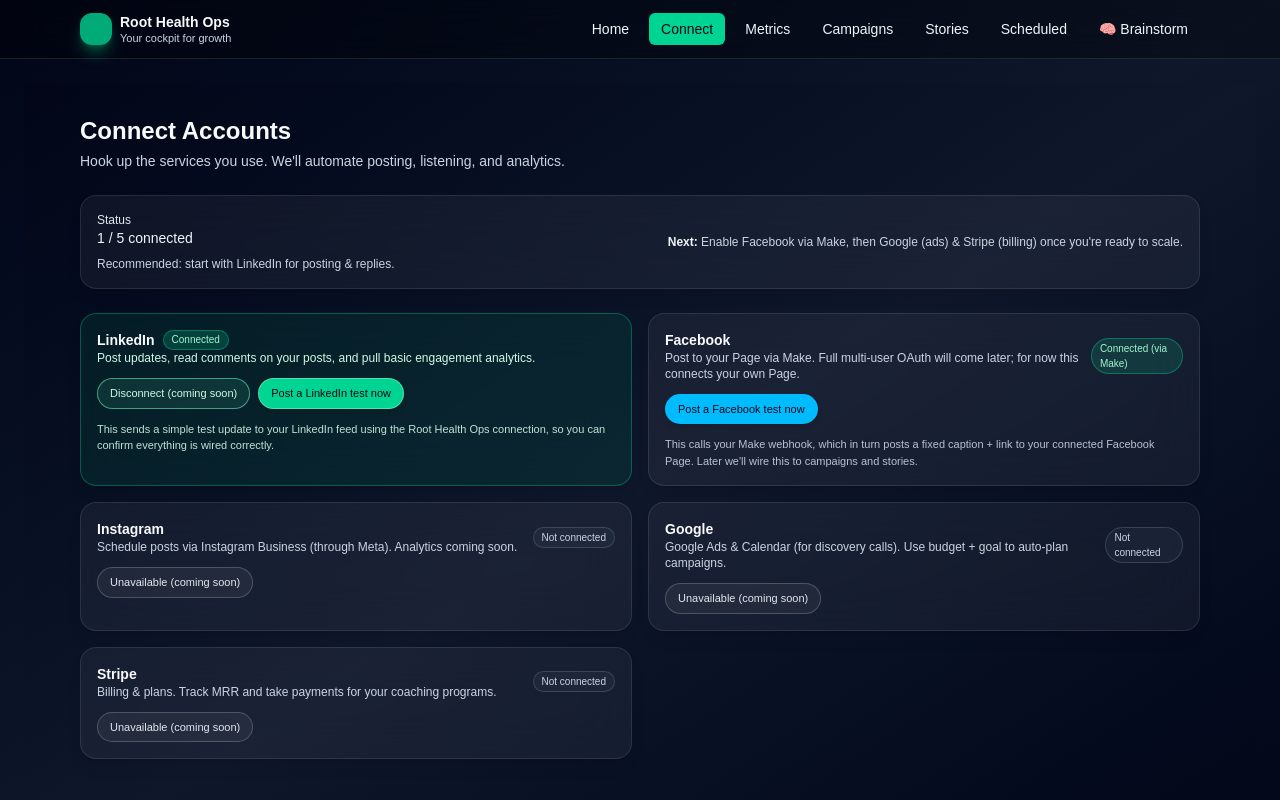
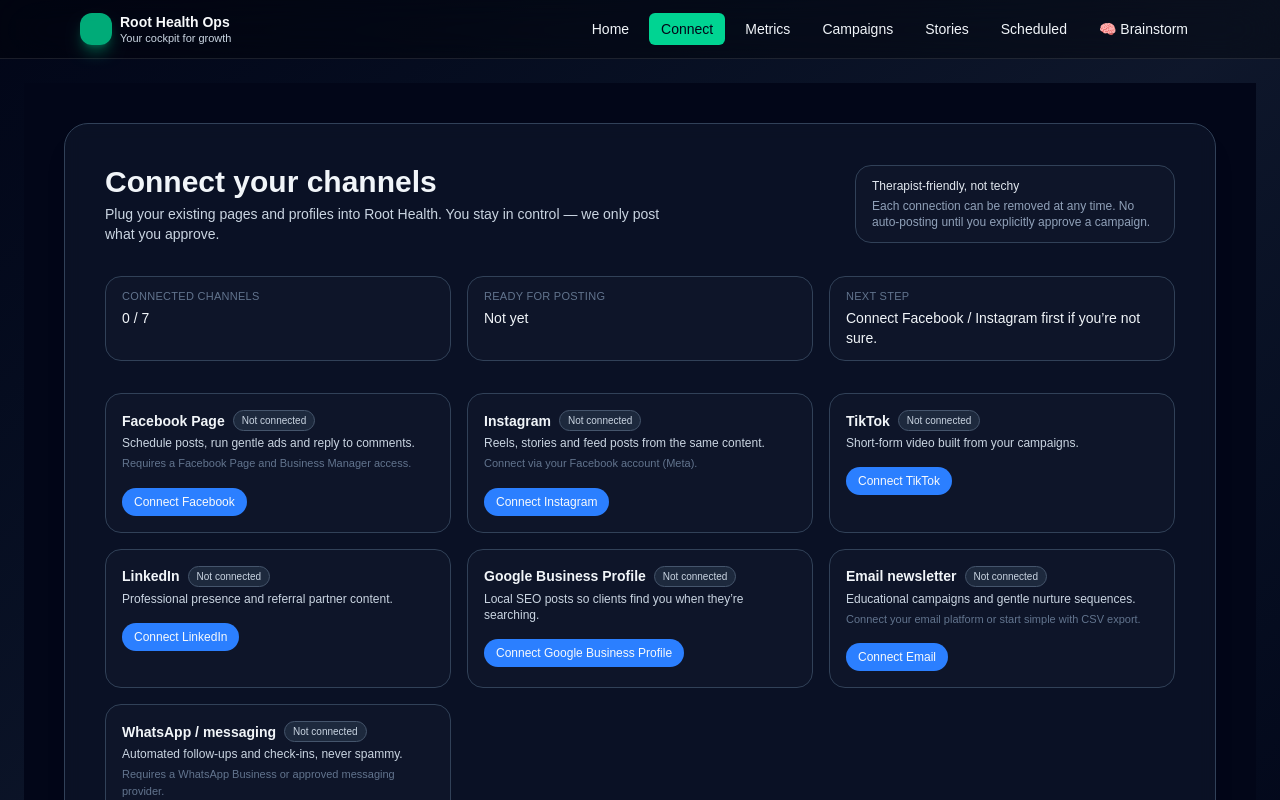
Before and after one commit to Hypnohippy/root-health-ops-dashboard1, a Next.js app: page /dashboard/connect in a window 1280 px wide. Shown: the top 800 px of the page. Built offline with nearby package versions, Linux system fonts and the light colour scheme.

Commit message:
Update page.tsx

```diff
--- a/app/dashboard/connect/page.tsx
+++ b/app/dashboard/connect/page.tsx
@@ -1,256 +1,345 @@
+// app/connect/page.tsx
 "use client";
 
 import React, { useState } from "react";
 
+type ProviderId =
+  | "facebook"
+  | "instagram"
+  | "tiktok"
+  | "linkedin"
+  | "google"
+  | "email"
+  | "whatsapp";
+
+type ConnectionStatus = "connected" | "disconnected" | "pending";
+
+type Provider = {
+  id: ProviderId;
+  name: string;
+  label: string;
+  description: string;
+  hint?: string;
+  status: ConnectionStatus;
+  accountName?: string;
+  lastSync?: string;
+};
+
+const initialProviders: Provider[] = [
+  {
+    id: "facebook",
+    name: "Facebook",
+    label: "Facebook Page",
+    description: "Schedule posts, run gentle ads and reply to comments.",
+    hint: "Requires a Facebook Page and Business Manager access.",
+    status: "disconnected",
+  },
+  {
+    id: "instagram",
+    name: "Instagram",
+    label: "Instagram",
+    description: "Reels, stories and feed posts from the same content.",
+    hint: "Connect via your Facebook account (Meta).",
+    status: "disconnected",
+  },
+  {
+    id: "tiktok",
+    name: "TikTok",
+    label: "TikTok",
+    description: "Short-form video built from your campaigns.",
+    status: "disconnected",
+  },
+  {
+    id: "linkedin",
+    name: "LinkedIn",
+    label: "LinkedIn",
+    description: "Professional presence and referral partner content.",
+    status: "disconnected",
+  },
+  {
+    id: "google",
+    name: "Google Business Profile",
+    label: "Google Business Profile",
+    description: "Local SEO posts so clients find you when they’re searching.",
+    status: "disconnected",
+  },
+  {
+    id: "email",
+    name: "Email",
+    label: "Email newsletter",
+    description: "Educational campaigns and gentle nurture sequences.",
+    hint: "Connect your email platform or start simple with CSV export.",
+    status: "disconnected",
+  },
+  {
+    id: "whatsapp",
+    name: "WhatsApp",
+    label: "WhatsApp / messaging",
+    description: "Automated follow-ups and check-ins, never spammy.",
+    hint: "Requires a WhatsApp Business or approved messaging provider.",
+    status: "disconnected",
+  },
+];
+
+// 👉 TODO: update these URLs to your real OAuth / Make / API entrypoints
+const connectUrls: Record<ProviderId, string> = {
+  facebook: "/api/oauth/facebook/start",
+  instagram: "/api/oauth/instagram/start",
+  tiktok: "/api/oauth/tiktok/start",
+  linkedin: "/api/oauth/linkedin/start",
+  google: "/api/oauth/google/start",
+  email: "/connect/email/setup",
+  whatsapp: "/api/oauth/whatsapp/start",
+};
+
 export default function ConnectPage() {
-  const [message, setMessage] = useState<string | null>(null);
-  const [error, setError] = useState<string | null>(null);
-  const [testingLinkedIn, setTestingLinkedIn] = useState(false);
-  const [testingFacebook, setTestingFacebook] = useState(false);
+  const [providers, setProviders] = useState<Provider[]>(initialProviders);
+  const [busyProvider, setBusyProvider] = useState<ProviderId | null>(null);
 
-  async function postLinkedInTest() {
-    try {
-      setTestingLinkedIn(true);
-      setMessage(null);
-      setError(null);
+  const handleConnectClick = (provider: Provider) => {
+    const url = connectUrls[provider.id];
 
-      const res = await fetch("/api/linkedin/post", {
-        method: "POST",
-        headers: { "Content-Type": "application/json" },
-        body: JSON.stringify({
-          text:
-            "Testing Root Health Ops LinkedIn connection – posted from the Connect page 🌱",
-        }),
-      });
-
-      const data = await res.json();
-      if (!res.ok) {
-        setError(data.error || "Failed to post to LinkedIn.");
+    if (!url || url === "#") {
+      // Safe fallback until backend is wired
+      alert(
+        `Connection flow for ${provider.label} is not wired yet.\n\nUpdate connectUrls[ "${provider.id}" ] in app/connect/page.tsx to your real auth URL when ready.`
+      );
       return;
     }
 
-      setMessage("Posted a test update to LinkedIn successfully 🟢");
-    } catch (e: any) {
-      setError(e?.message || "Unknown error posting to LinkedIn.");
-    } finally {
-      setTestingLinkedIn(false);
-    }
-  }
+    setBusyProvider(provider.id);
+    // In real life this will bounce them into Meta/TikTok/LinkedIn/etc:
+    window.location.href = url;
+  };
 
-  async function postFacebookTest() {
-    try {
-      setTestingFacebook(true);
-      setMessage(null);
-      setError(null);
-
-      const res = await fetch("/api/facebook/post", {
-        method: "POST",
-        headers: { "Content-Type": "application/json" },
-      });
-
-      const data = await res.json();
-      if (!res.ok) {
-        setError(data.error || "Failed to trigger Facebook posting.");
+  const handleDisconnectClick = (provider: Provider) => {
+    // 👉 TODO: call your backend to revoke tokens / mark disconnected
+    // For now we just update local state so the UI feels snappy.
+    if (!confirm(`Disconnect ${provider.label}? Root Health will stop posting to it.`)) {
       return;
     }
 
-      setMessage("Told Make to post a test update to Facebook 🟢");
-    } catch (e: any) {
-      setError(e?.message || "Unknown error posting to Facebook.");
-    } finally {
-      setTestingFacebook(false);
+    setProviders((prev) =>
+      prev.map((p) =>
+        p.id === provider.id
+          ? {
+              ...p,
+              status: "disconnected",
+              accountName: undefined,
+              lastSync: undefined,
             }
-  }
+          : p
+      )
+    );
+  };
+
+  const handleTestClick = (provider: Provider) => {
+    // 👉 TODO: call a simple /api/connect/test?provider=... endpoint
+    alert(`We’ll add a real connection test for ${provider.label} here later.`);
+  };
 
   return (
-    <div className="min-h-screen bg-gradient-to-br from-slate-950 via-slate-900 to-slate-950 text-slate-50">
-      <div className="mx-auto max-w-6xl px-4 py-8 space-y-6">
-        <header className="space-y-1">
-          <h1 className="text-2xl font-semibold">Connect Accounts</h1>
-          <p className="text-sm text-slate-300">
-            Hook up the services you use. We&apos;ll automate posting, listening,
-            and analytics.
+    <div className="min-h-screen bg-slate-950 text-slate-100 flex items-center justify-center px-4 py-10">
+      <div className="w-full max-w-6xl bg-slate-900/70 border border-slate-700 rounded-3xl shadow-xl p-6 md:p-10 backdrop-blur">
+        {/* Header */}
+        <header className="flex flex-col md:flex-row md:items-center md:justify-between gap-4 mb-8">
+          <div>
+            <h1 className="text-2xl md:text-3xl font-semibold">
+              Connect your channels
+            </h1>
+            <p className="text-sm text-slate-300 mt-1 max-w-xl">
+              Plug your existing pages and profiles into Root Health. You stay
+              in control — we only post what you approve.
             </p>
+          </div>
+          <div className="text-xs text-slate-400 bg-slate-900/80 border border-slate-700 rounded-2xl px-4 py-3 max-w-xs">
+            <p className="font-medium text-slate-200 mb-1">
+              Therapist-friendly, not techy
+            </p>
+            <p>
+              Each connection can be removed at any time. No auto-posting until
+              you explicitly approve a campaign.
+            </p>
+          </div>
         </header>
 
-        {(message || error) && (
-          <div className="space-y-2">
-            {message && (
-              <div className="rounded-lg border border-emerald-400/40 bg-emerald-500/10 px-3 py-2 text-sm text-emerald-200">
-                {message}
-              </div>
-            )}
-            {error && (
-              <div className="rounded-lg border border-red-400/40 bg-red-500/10 px-3 py-2 text-sm text-red-200">
-                {error}
-              </div>
-            )}
-          </div>
-        )}
-
-        {/* Summary panel */}
-        <section className="rounded-2xl border border-white/10 bg-white/5 backdrop-blur-xl p-4 shadow-lg flex flex-col gap-4 sm:flex-row sm:items-center sm:justify-between">
-          <div>
-            <p className="text-xs font-medium text-slate-200">Status</p>
-            <p className="text-sm text-slate-100">1 / 5 connected</p>
-            <p className="mt-2 text-xs text-slate-300">
-              Recommended: start with LinkedIn for posting & replies.
-            </p>
-          </div>
-          <div className="text-xs text-slate-300 space-y-1">
-            <p>
-              <span className="font-semibold text-slate-100">Next:</span> Enable
-              Facebook via Make, then Google (ads) & Stripe (billing) once
-              you&apos;re ready to scale.
-            </p>
-          </div>
+        {/* Quick summary row */}
+        <section className="grid gap-4 md:grid-cols-3 mb-8 text-sm">
+          <SummaryCard
+            label="Connected channels"
+            value={`${providers.filter((p) => p.status === "connected").length} / ${
+              providers.length
+            }`}
+          />
+          <SummaryCard
+            label="Ready for posting"
+            value={
+              providers.filter((p) => p.status === "connected").length > 0
+                ? "Yes — at least one"
+                : "Not yet"
+            }
+          />
+          <SummaryCard
+            label="Next step"
+            value="Connect Facebook / Instagram first if you’re not sure."
+          />
         </section>
 
-        {/* Services grid */}
-        <div className="grid gap-4 md:grid-cols-2">
-          {/* LinkedIn card */}
-          <section className="rounded-2xl border border-emerald-500/40 bg-emerald-500/10 backdrop-blur-xl p-4 shadow-lg space-y-3">
-            <div className="flex items-center justify-between gap-2">
-              <div>
-                <h2 className="text-sm font-semibold flex items-center gap-2">
-                  LinkedIn
-                  <span className="inline-flex items-center rounded-full bg-emerald-400/20 px-2 py-0.5 text-[10px] font-medium text-emerald-200 border border-emerald-400/40">
-                    Connected
-                  </span>
-                </h2>
-                <p className="text-xs text-emerald-100">
-                  Post updates, read comments on your posts, and pull basic
-                  engagement analytics.
-                </p>
-              </div>
-            </div>
-
-            <div className="flex flex-wrap gap-2">
-              <button
-                type="button"
-                disabled
-                className="inline-flex items-center rounded-full border border-emerald-300/60 bg-emerald-300/10 px-3 py-1.5 text-[11px] font-medium text-emerald-100 cursor-default"
-              >
-                Disconnect (coming soon)
-              </button>
-              <button
-                type="button"
-                onClick={postLinkedInTest}
-                disabled={testingLinkedIn}
-                className="inline-flex items-center rounded-full border border-emerald-300/80 bg-emerald-400 px-3 py-1.5 text-[11px] font-medium text-slate-950 shadow-md hover:bg-emerald-300 disabled:opacity-60"
-              >
-                {testingLinkedIn ? "Posting..." : "Post a LinkedIn test now"}
-              </button>
-            </div>
-
-            <p className="text-[11px] text-emerald-100/90">
-              This sends a simple test update to your LinkedIn feed using the
-              Root Health Ops connection, so you can confirm everything is wired
-              correctly.
-            </p>
+        {/* Providers grid */}
+        <section className="grid gap-4 md:grid-cols-2 lg:grid-cols-3">
+          {providers.map((provider) => (
+            <ProviderCard
+              key={provider.id}
+              provider={provider}
+              busy={busyProvider === provider.id}
+              onConnect={() => handleConnectClick(provider)}
+              onDisconnect={() => handleDisconnectClick(provider)}
+              onTest={() => handleTestClick(provider)}
+            />
+          ))}
         </section>
 
-          {/* Facebook card */}
-          <section className="rounded-2xl border border-white/10 bg-white/5 backdrop-blur-xl p-4 shadow-lg space-y-3">
-            <div className="flex items-center justify-between gap-2">
-              <div>
-                <h2 className="text-sm font-semibold">Facebook</h2>
-                <p className="text-xs text-slate-300">
-                  Post to your Page via Make. Full multi-user OAuth will come
-                  later; for now this connects your own Page.
+        {/* Footer */}
+        <footer className="mt-8 flex flex-col md:flex-row md:items-center md:justify-between gap-3 text-xs text-slate-400">
+          <p>
+            Need help connecting something? Your Root Health Ops workspace can
+            be fully guided on a call — no tech knowledge required.
           </p>
-              </div>
-              <span className="inline-flex items-center rounded-full bg-emerald-400/15 px-2 py-0.5 text-[10px] font-medium text-emerald-200 border border-emerald-400/40">
-                Connected (via Make)
-              </span>
-            </div>
-            <div className="flex flex-wrap gap-2">
-              <button
-                type="button"
-                onClick={postFacebookTest}
-                disabled={testingFacebook}
-                className="inline-flex items-center rounded-full border border-sky-400/80 bg-sky-400 px-3 py-1.5 text-[11px] font-medium text-slate-950 shadow-md hover:bg-sky-300 disabled:opacity-60"
-              >
-                {testingFacebook ? "Posting..." : "Post a Facebook test now"}
-              </button>
-            </div>
-            <p className="text-[11px] text-slate-300/90">
-              This calls your Make webhook, which in turn posts a fixed caption +
-              link to your connected Facebook Page. Later we&apos;ll wire this
-              to campaigns and stories.
+          <p className="text-slate-500">
+            Tip: Start with Facebook & Instagram, then add others over time.
           </p>
-          </section>
-
-          {/* Instagram card */}
-          <section className="rounded-2xl border border-white/10 bg-white/5 backdrop-blur-xl p-4 shadow-lg space-y-3">
-            <div className="flex items-center justify-between gap-2">
-              <div>
-                <h2 className="text-sm font-semibold">Instagram</h2>
-                <p className="text-xs text-slate-300">
-                  Schedule posts via Instagram Business (through Meta). Analytics
-                  coming soon.
-                </p>
-              </div>
-              <span className="inline-flex items-center rounded-full bg-slate-500/10 px-2 py-0.5 text-[10px] font-medium text-slate-300 border border-slate-500/40">
-                Not connected
-              </span>
-            </div>
-            <button
-              type="button"
-              disabled
-              className="inline-flex items-center rounded-full border border-white/20 bg-white/5 px-3 py-1.5 text-[11px] font-medium text-slate-200 cursor-not-allowed"
-            >
-              Unavailable (coming soon)
-            </button>
-          </section>
-
-          {/* Google card */}
-          <section className="rounded-2xl border border-white/10 bg-white/5 backdrop-blur-xl p-4 shadow-lg space-y-3">
-            <div className="flex items-center justify-between gap-2">
-              <div>
-                <h2 className="text-sm font-semibold">Google</h2>
-                <p className="text-xs text-slate-300">
-                  Google Ads & Calendar (for discovery calls). Use budget + goal
-                  to auto-plan campaigns.
-                </p>
-              </div>
-              <span className="inline-flex items-center rounded-full bg-slate-500/10 px-2 py-0.5 text-[10px] font-medium text-slate-300 border border-slate-500/40">
-                Not connected
-              </span>
-            </div>
-            <button
-              type="button"
-              disabled
-              className="inline-flex items-center rounded-full border border-white/20 bg-white/5 px-3 py-1.5 text-[11px] font-medium text-slate-200 cursor-not-allowed"
-            >
-              Unavailable (coming soon)
-            </button>
-          </section>
-
-          {/* Stripe card */}
-          <section className="rounded-2xl border border-white/10 bg-white/5 backdrop-blur-xl p-4 shadow-lg space-y-3">
-            <div className="flex items-center justify-between gap-2">
-              <div>
-                <h2 className="text-sm font-semibold">Stripe</h2>
-                <p className="text-xs text-slate-300">
-                  Billing & plans. Track MRR and take payments for your coaching
-                  programs.
-                </p>
-              </div>
-              <span className="inline-flex items-center rounded-full bg-slate-500/10 px-2 py-0.5 text-[10px] font-medium text-slate-300 border border-slate-500/40">
-                Not connected
-              </span>
-            </div>
-            <button
-              type="button"
-              disabled
-              className="inline-flex items-center rounded-full border border-white/20 bg-white/5 px-3 py-1.5 text-[11px] font-medium text-slate-200 cursor-not-allowed"
-            >
-              Unavailable (coming soon)
-            </button>
-          </section>
-        </div>
+        </footer>
       </div>
     </div>
   );
 }
+
+/* Helper components */
+
+function SummaryCard({ label, value }: { label: string; value: string }) {
+  return (
+    <div className="rounded-2xl border border-slate-700 bg-slate-900/80 px-4 py-3">
+      <p className="text-[11px] uppercase tracking-wide text-slate-500">
+        {label}
+      </p>
+      <p className="mt-1 text-sm font-medium text-slate-100">{value}</p>
+    </div>
+  );
+}
+
+function ProviderCard({
+  provider,
+  busy,
+  onConnect,
+  onDisconnect,
+  onTest,
+}: {
+  provider: Provider;
+  busy: boolean;
+  onConnect: () => void;
+  onDisconnect: () => void;
+  onTest: () => void;
+}) {
+  const isConnected = provider.status === "connected";
+  const isPending = provider.status === "pending";
+
+  return (
+    <div className="flex flex-col rounded-2xl border border-slate-700 bg-slate-900/80 p-4">
+      <div className="flex items-start justify-between gap-3">
+        <div>
+          <div className="flex items-center gap-2">
+            <span className="text-sm font-semibold">{provider.label}</span>
+            <StatusPill status={provider.status} />
+          </div>
+          <p className="mt-1 text-xs text-slate-300">{provider.description}</p>
+          {provider.hint && (
+            <p className="mt-1 text-[11px] text-slate-500">{provider.hint}</p>
+          )}
+          {provider.accountName && (
+            <p className="mt-2 text-[11px] text-emerald-300">
+              Connected as <span className="font-medium">{provider.accountName}</span>
+            </p>
+          )}
+          {provider.lastSync && (
+            <p className="mt-0.5 text-[11px] text-slate-500">
+              Last sync: {provider.lastSync}
+            </p>
+          )}
+        </div>
+      </div>
+
+      <div className="mt-4 flex flex-wrap gap-2">
+        {!isConnected && (
+          <button
+            type="button"
+            onClick={onConnect}
+            disabled={busy}
+            className="rounded-full bg-blue-500 px-3 py-1.5 text-xs font-medium text-slate-50 hover:bg-blue-400 disabled:opacity-60"
+          >
+            {busy
+              ? `Opening ${provider.name}…`
+              : `Connect ${provider.name}`}
+          </button>
+        )}
+
+        {isConnected && (
+          <>
+            <button
+              type="button"
+              onClick={onTest}
+              className="rounded-full border border-emerald-500/70 bg-emerald-500/10 px-3 py-1.5 text-xs font-medium text-emerald-100 hover:bg-emerald-500/20"
+            >
+              Test connection
+            </button>
+            <button
+              type="button"
+              onClick={onDisconnect}
+              className="rounded-full border border-slate-600 bg-slate-900/80 px-3 py-1.5 text-xs text-slate-200 hover:border-red-500 hover:text-red-200"
+            >
+              Disconnect
+            </button>
+          </>
+        )}
+
+        {isPending && !isConnected && (
+          <button
+            type="button"
+            onClick={onTest}
+            className="rounded-full border border-amber-500/70 bg-amber-500/10 px-3 py-1.5 text-xs font-medium text-amber-100 hover:bg-amber-500/20"
+          >
+            Refresh status
+          </button>
+        )}
+      </div>
+    </div>
+  );
+}
+
+function StatusPill({ status }: { status: ConnectionStatus }) {
+  let text = "";
+  let color = "";
+
+  switch (status) {
+    case "connected":
+      text = "Connected";
+      color = "bg-emerald-500/20 text-emerald-200 border-emerald-500/60";
+      break;
+    case "pending":
+      text = "Pending";
+      color = "bg-amber-500/15 text-amber-200 border-amber-500/60";
+      break;
+    case "disconnected":
+    default:
+      text = "Not connected";
+      color = "bg-slate-800 text-slate-300 border-slate-600";
+      break;
+  }
+
+  return (
+    <span
+      className={`inline-flex items-center rounded-full border px-2 py-0.5 text-[10px] font-medium ${color}`}
+    >
+      {text}
+    </span>
+  );
+}
```
Lines whose indentation alone changed are shown as unchanged.
